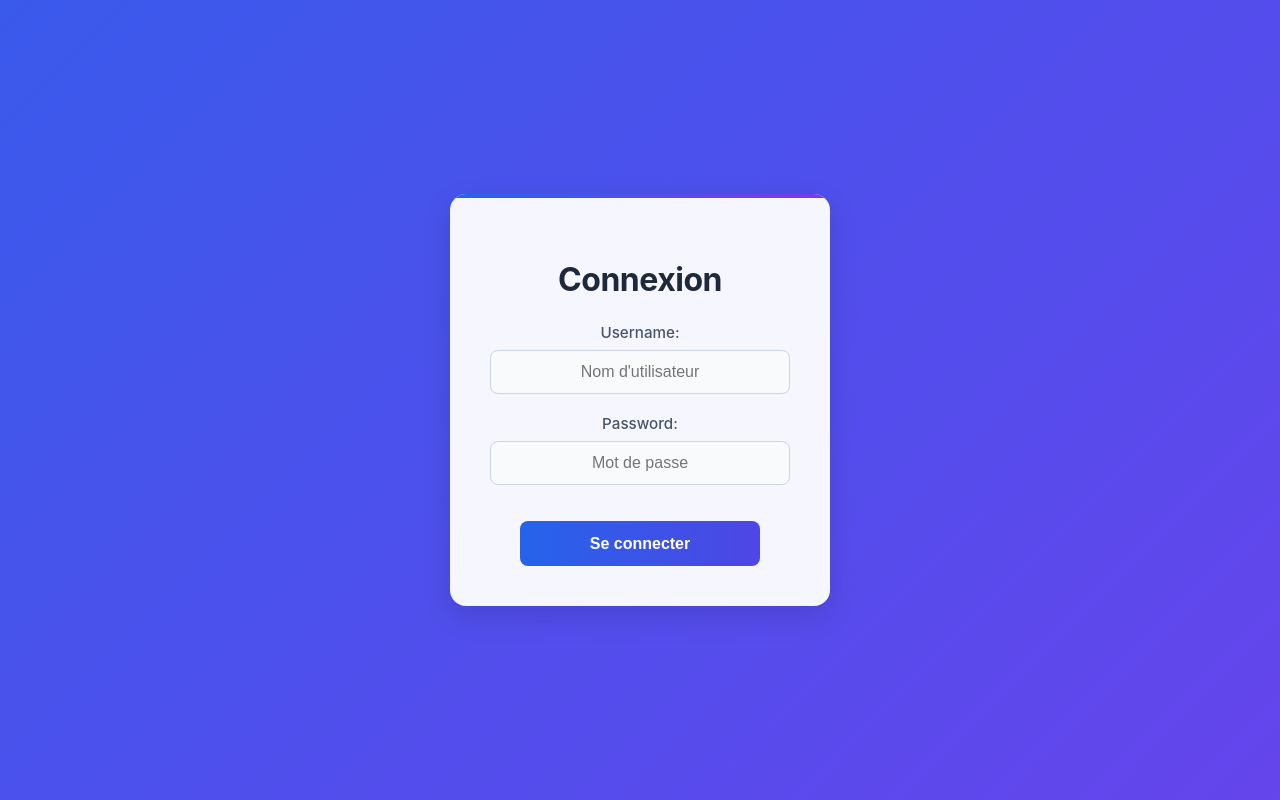
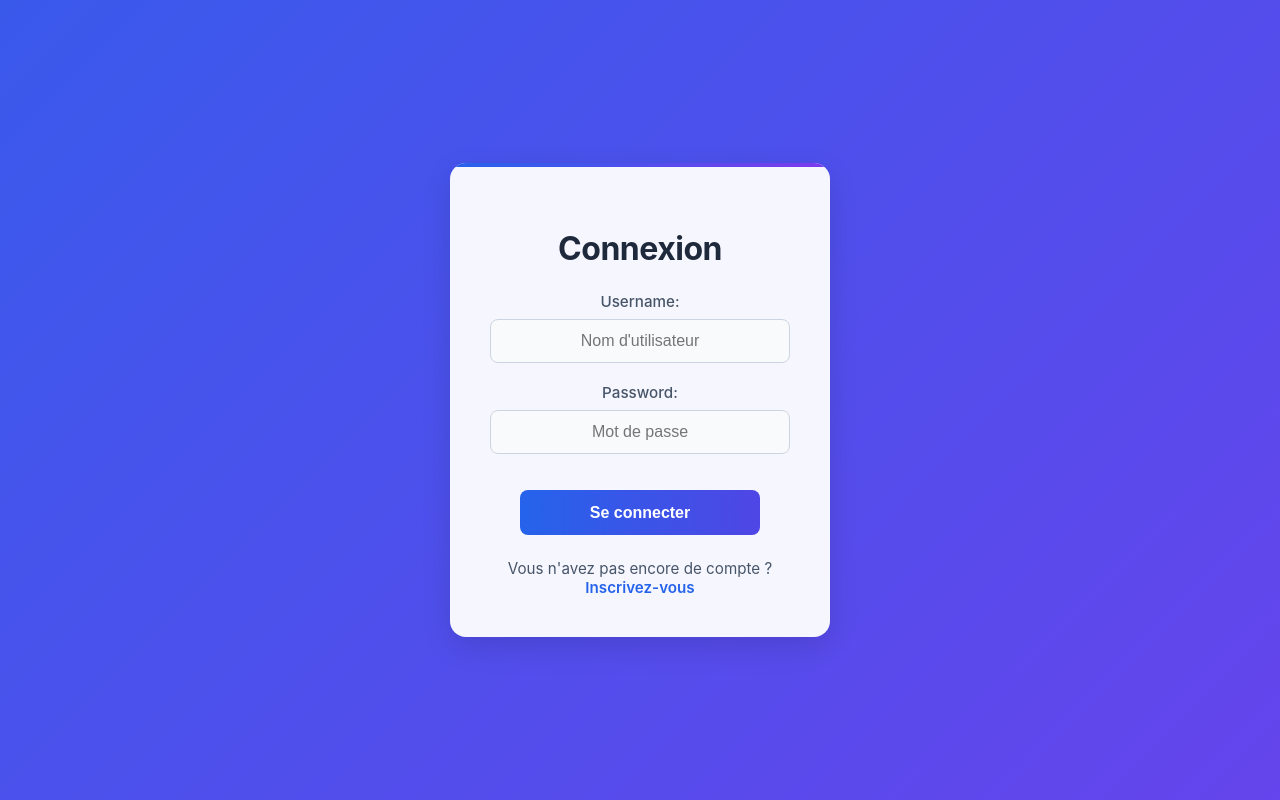
Before and after one commit to Cturgis/billing_python_app, a Django app: page /user/login/ in a window 1280 px wide. Run offline with Django 5.2, Linux system fonts and the light colour scheme; some libraries are stand-ins or nearby versions.

Commit message:
ajout de la navigation entre register et login

```diff
--- a/app_jf/app_jf/static/login.css
+++ b/app_jf/app_jf/static/login.css
@@ -1,5 +1,3 @@
-/* Style moderne et élégant pour la page de connexion */
-
 .login-form-outer-container {
   min-height: 100vh;
   display: flex;
@@ -143,3 +141,22 @@ form {
   color: #ef4444;
   border-left: 4px solid #ef4444;
 }
+
+.login-form-register-link {
+  text-align: center;
+  margin-top: 1.5rem;
+  font-size: 0.95rem;
+  color: #475569;
+}
+
+.login-form-register-link a {
+  color: #2563eb;
+  text-decoration: none;
+  font-weight: 600;
+  transition: color 0.2s;
+}
+
+.login-form-register-link a:hover {
+  color: #1d4ed8;
+  text-decoration: underline;
+}
--- a/app_jf/app_jf/static/register.css
+++ b/app_jf/app_jf/static/register.css
@@ -142,6 +142,25 @@ form {
   border-left: 4px solid #ef4444;
 }
 
+.register-form-login-link {
+  text-align: center;
+  margin-top: 1.5rem;
+  font-size: 0.95rem;
+  color: #475569;
+}
+
+.register-form-login-link a {
+  color: #3b82f6;
+  text-decoration: none;
+  font-weight: 600;
+  transition: color 0.2s;
+}
+
+.register-form-login-link a:hover {
+  color: #2563eb;
+  text-decoration: underline;
+}
+
 /* Responsive pour les mobiles */
 @media (max-width: 640px) {
   .register-form-row {
--- a/app_jf/app_jf/static/styles.css
+++ b/app_jf/app_jf/static/styles.css
@@ -1,5 +1,3 @@
-@import 'login.css';
-
 * {
   box-sizing: border-box;
 }
--- a/app_jf/user_manager/templates/user_manager/login.html
+++ b/app_jf/user_manager/templates/user_manager/login.html
@@ -3,6 +3,7 @@
 {% load widget_tweaks %}
 
 {% block content %}
+<link rel="stylesheet" href="{% static 'register.css' %}">
 <div class="login-form-outer-container">
     <div class="login-form-card">
         <h2 class="login-form-title">Connexion</h2>
@@ -30,6 +31,10 @@
             </div>
             <button type="submit" class="login-form-submit-btn">Se connecter</button>
         </form>
+
+        <div class="login-form-register-link">
+            Vous n'avez pas encore de compte ? <a href="{% url 'register' %}">Inscrivez-vous</a>
+        </div>
     </div>
 </div>
 {% endblock %}
--- a/app_jf/user_manager/templates/user_manager/register.html
+++ b/app_jf/user_manager/templates/user_manager/register.html
@@ -77,6 +77,10 @@
 
             <button type="submit" class="register-form-submit-btn">S'inscrire</button>
         </form>
+
+        <div class="register-form-login-link">
+            Vous avez déjà un compte ? <a href="{% url 'login' %}">Connectez-vous</a>
+        </div>
     </div>
 </div>
 {% endblock %}
```
